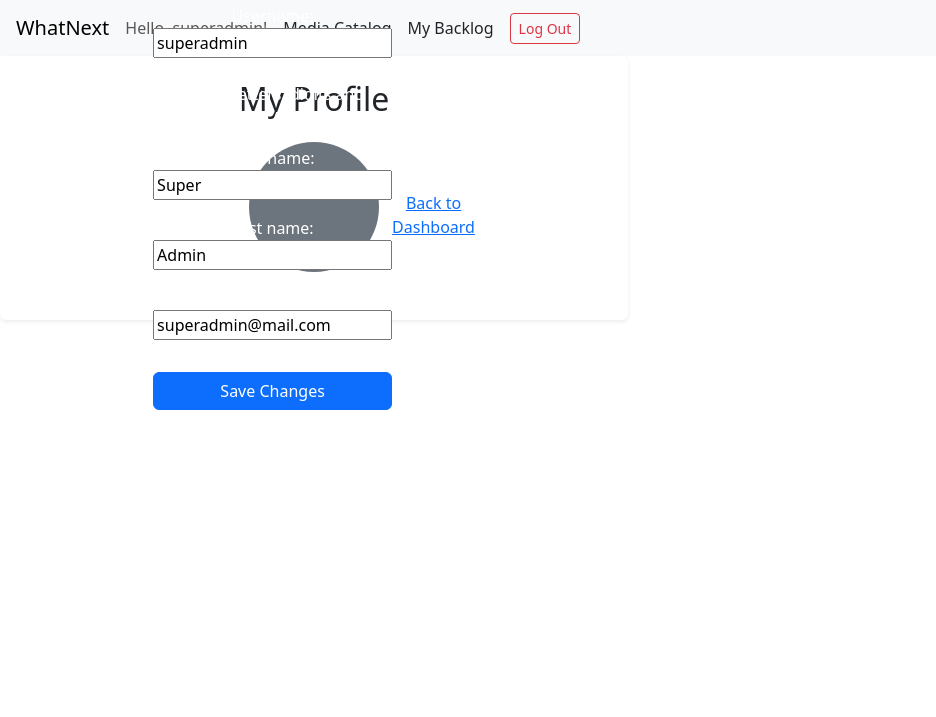
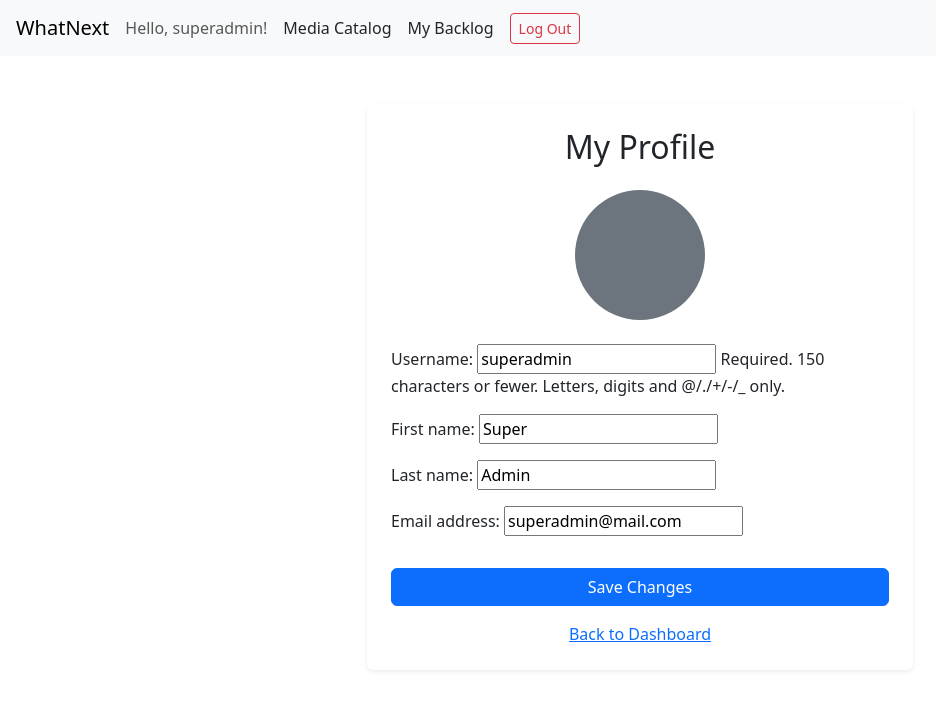
Before and after one commit to igitgud33/WhatNext-Boquia-Altair-G05, a Django app: page /accounts/profile/ in a window 1280 px wide. Shown: the top 717 px of the page, without its empty margins (0-936 px from the left). Run offline with Django 5.2, Linux system fonts and the light colour scheme; a user stored in the database is signed in.

Commit message:
fixed profile page layout

```diff
--- a/whatnext/templates/accounts/profile.html
+++ b/whatnext/templates/accounts/profile.html
@@ -1,12 +1,15 @@
 {% extends "base.html" %}
 {% load static %}
+
 {% block title %}WhatNext - My Profile{% endblock %}
 
 {% block content %}
-<div class="row justify-content center">
+<div class="container py-5">
+    <div class="row justify-content-center">
         <div class="col-md-7 col-lg-6">
             <div class="card shadow-sm border-0">
                 <div class="card-body p-4">
+
                     <h2 class="text-center mb-4">My Profile</h2>
 
                     <div class="text-center mb-4">
@@ -22,18 +25,25 @@
                                         d-flex align-items-center justify-content-center mx-auto mb-3"
                                  style="width: 130px; height: 130px;">
                                 <i class="bi bi-person-fill" style="font-size: 60px;"></i>
+                            </div>
                         {% endif %}
+                    </div>
 
                     <form method="post">
                         {% csrf_token %}
-                    {{  form.as_p }}
+                        {{ form.as_p }}
 
-                    <button type="submit" class="btn btn-primary w-100 mt-3">Save Changes</button>
+                        <button type="submit" class="btn btn-primary w-100 mt-3">
+                            Save Changes
+                        </button>
                     </form>
 
                     <p class="text-center mt-3 mb-0">
                         <a href="{% url 'dashboard' %}">Back to Dashboard</a>
                     </p>
+
+                </div>
+            </div>
         </div>
     </div>
 </div>
```
Lines whose indentation alone changed are shown as unchanged.
